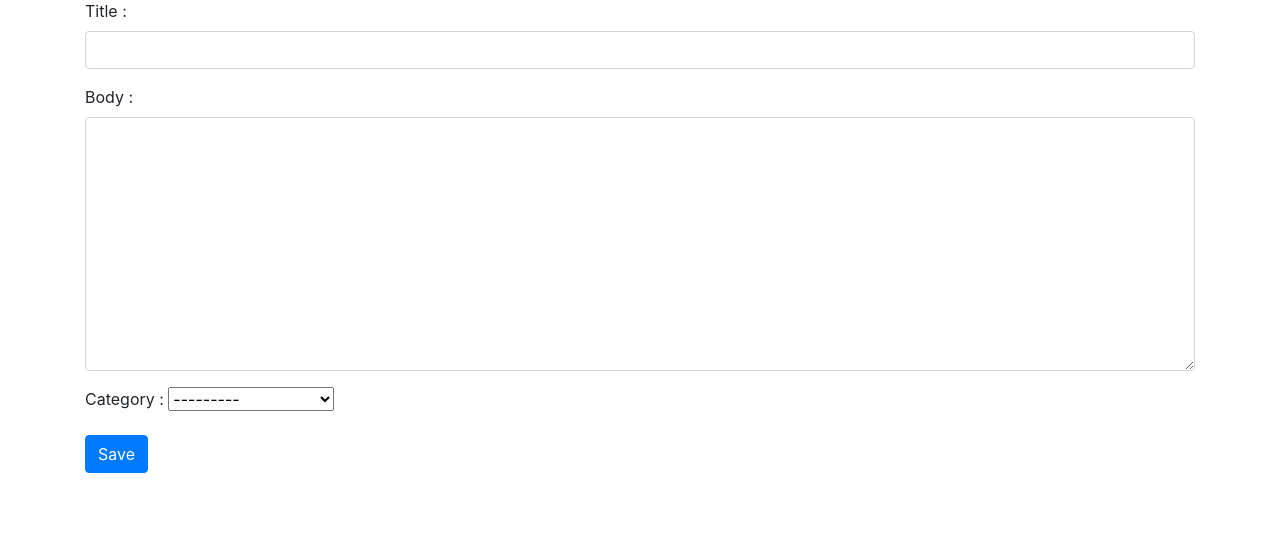
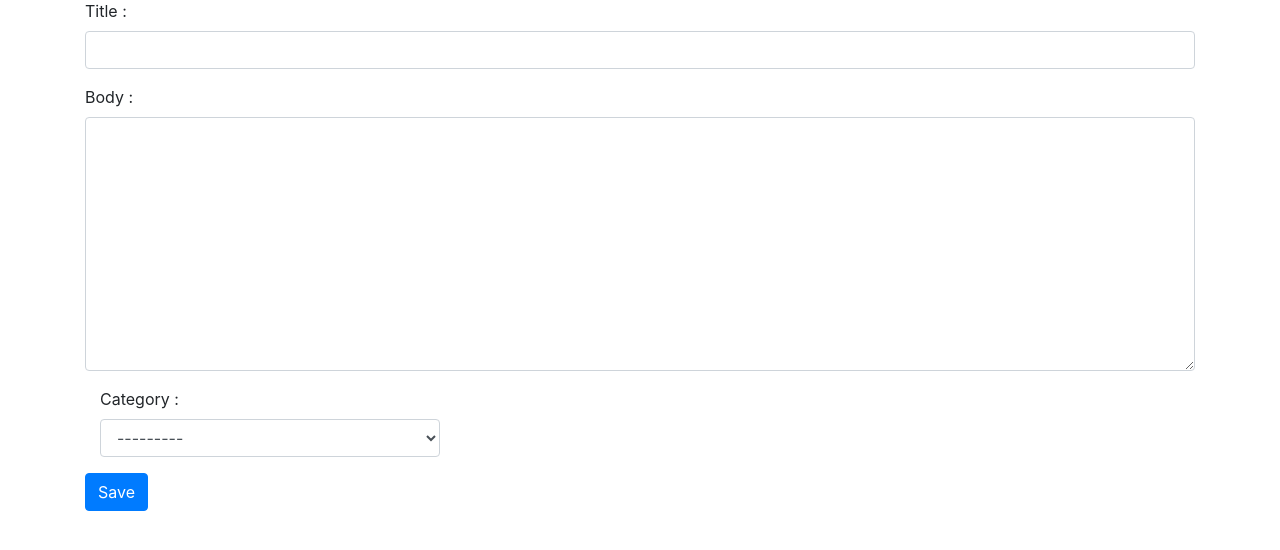
Before and after one commit to cemangka/Django-blog_apps, a Django app: page /article/create/ in a window 1280 px wide. Shown: the part 143-693 px from the top of the page. Run offline with Django 3.2, Linux system fonts and the light colour scheme; tables that the repository leaves empty hold one stand-in row (values such as "Sample post"); some libraries are stand-ins or nearby versions.

Commit message:
[bug fix create article]

```diff
--- a/article/templates/article/article_create.html
+++ b/article/templates/article/article_create.html
@@ -22,16 +22,22 @@
         <label for="{{form.body.id_for_label}}">{{form.body.label}} : </label>
         <textarea name="{{form.body.name}}" rows="10" class="form-control" required id = "{{form.body.id_for_label}}"></textarea>
     </div>
-    <div class="form-group">
-        <label for="{{form.category.id_for_label}}">{{form.category.label}} : </label>
-        <select name="{{form.category.name}}" required id="{{form.category.id_for_label}}">
+    <div class="form-group col-md-4">
+        <!-- {% for a in  form.category %}
+        <h1>{{a}}</h1><br/>
+        <h2>{{a.pk}}</h2><br/>
+        <h3>{{a.value}}</h3><br/>
+         {% endfor %} -->
 
-            {% for a in  form.category %}
-                <option value="{{a}}">{{a.value}}</option>
-            {% endfor %}
 
-        </select>
-    </div>
+    <label for="{{form.category.id_for_label}}">{{form.category.label}} : </label>
+    <select name="{{form.category.name}}" required id="{{form.category.id_for_label}}" class="form-control">
+        {% for a in  form.category %}
+           <div>{{a}}</div>
+        {% endfor %}
+
+    </select>
+</div>
     <button type="submit" class="btn btn-primary">Save</button>
 </form>
 {% endblock contents %}
```
